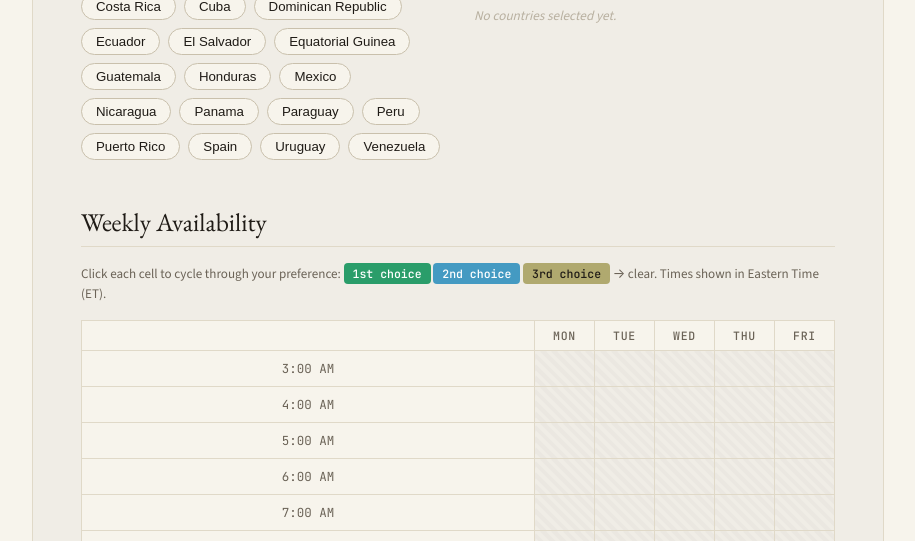
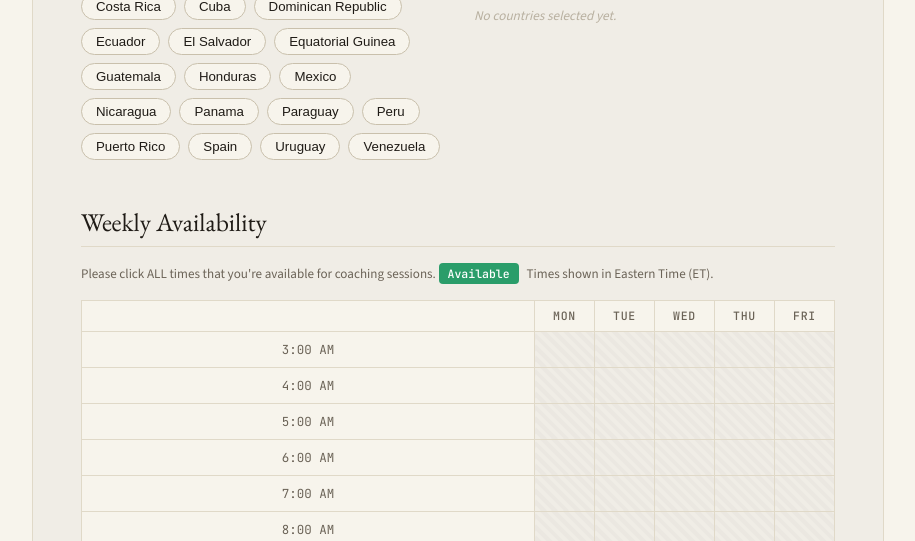
Before and after one commit to katelcs/coach-matching, a Flask app: page /student in a window 1280 px wide. Shown: the part 868-1409 px from the top of the page, without its empty margins (182-1097 px from the left). Run offline with Flask 3, Linux system fonts and the light colour scheme; data that the repository does not hold is empty; some libraries are stand-ins or nearby versions.

Commit message:
Simplify student availability to single-toggle (available/clear)

```diff
--- a/templates/student.html
+++ b/templates/student.html
@@ -51,12 +51,9 @@
     <section>
       <h2>Weekly Availability</h2>
       <p class="hint">
-        Click each cell to cycle through your preference:
-        <span class="legend pref-first">1st choice</span>
-        <span class="legend pref-second">2nd choice</span>
-        <span class="legend pref-third">3rd choice</span>
-        → clear.
-        Times shown in <span id="tz-label">Eastern Time (ET)</span>.
+        Please click ALL times that you're available for coaching sessions.
+        <span class="legend pref-first">Available</span>
+        &nbsp; Times shown in <span id="tz-label">Eastern Time (ET)</span>.
       </p>
       {% if available_slots %}
       <div class="grid-wrapper">
@@ -218,22 +215,23 @@ pool.querySelectorAll('.chip').forEach(chip => {
   });
 });
 
-// ── Availability grid (3-state preference) ───────────────────
-const PREF_STATES = [null, 'pref-first', 'pref-second', 'pref-third'];
-const grid        = document.getElementById('student-grid');
-const avInput     = document.getElementById('availability-data');
+// ── Availability grid (toggle available/clear) ───────────────
+const grid    = document.getElementById('student-grid');
+const avInput = document.getElementById('availability-data');
 
 if (grid) {
   const avData = {};
   grid.querySelectorAll('.slot').forEach(cell => {
     if (cell.dataset.locked) return;
     cell.addEventListener('click', () => {
-      const key     = `${cell.dataset.day}|${cell.dataset.time}`;
-      const current = avData[key] || null;
-      const next    = PREF_STATES[(PREF_STATES.indexOf(current) + 1) % PREF_STATES.length];
-      cell.classList.remove(...PREF_STATES.filter(Boolean));
-      if (next) { cell.classList.add(next); avData[key] = next; }
-      else       { delete avData[key]; }
+      const key = `${cell.dataset.day}|${cell.dataset.time}`;
+      if (avData[key]) {
+        delete avData[key];
+        cell.classList.remove('pref-first');
+      } else {
+        avData[key] = 'pref-first';
+        cell.classList.add('pref-first');
+      }
       avInput.value = JSON.stringify(avData);
     });
   });
```
